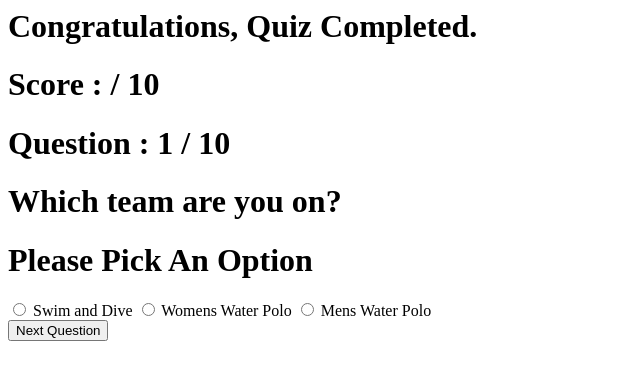
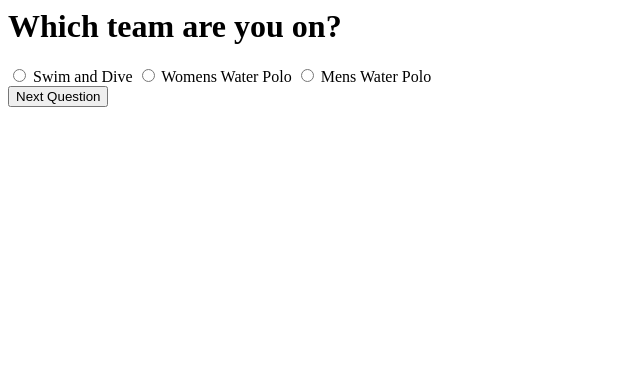
Before and after one commit to Cruedy/MixerMatch-old-, a plain HTML site: page quiz.html in a window 1280 px wide. Shown: the whole page, without its empty margins (0-640 px from the left). Drawn offline with Linux system fonts and the light colour scheme.

Commit message:
Removed excess text

```diff
--- a/quiz.html
+++ b/quiz.html
@@ -1,26 +1,17 @@
 <html>
     <body onload="NextQuestion(0)">
         <main>
-            <!-- creating a modal for when quiz ends -->
             <div class="modal-container" id="score-modal">
 
                 <div class="modal-content-container">
-
-                    <h1>Congratulations, Quiz Completed.</h1>
                     <div class="grade-details">
                         <p ><span id="remarks"></span></p>
                     </div>
 
                 </div>
             </div>
-    <!-- end of modal of quiz details-->
 
             <div class="game-quiz-container">
-
-                <div class="game-details-container">
-                    <h1>Score : <span id="player-score"></span> / 10</h1>
-                    <h1> Question : <span id="question-number"></span> / 10</h1>
-                </div>
 
                 <div class="game-question-container">
                     <h1 id="display-question"></h1>
@@ -29,11 +20,6 @@
                 <div class="game-options-container">
 
                    <div class="modal-container" id="option-modal">
-
-                        <div class="modal-content-container">
-                             <h1>Please Pick An Option</h1>
-
-                        </div>
 
                    </div>
 
--- a/quiz.js
+++ b/quiz.js
@@ -32,15 +32,14 @@ const questions = [
     }
 ]
 
-let questionNumber = 1 //holds the current question number
 let indexNumber = 0 //will be used in displaying next question
+let answers = []
 
 // function for displaying next question in the array to dom
 //also handles displaying players and quiz information to dom
 function NextQuestion(index) {
     const currentQuestion = questions[index]
     console.log(currentQuestion)
-    document.getElementById("question-number").innerHTML = questionNumber
     document.getElementById("display-question").innerHTML = currentQuestion.question;
     if(Object.keys(currentQuestion).length === 3)
     {
@@ -78,9 +77,8 @@ function NextQuestion(index) {
         document.getElementById("option-three-label").innerHTML = currentQuestion.optionC;
         document.getElementById("option-four-label").innerHTML = currentQuestion.optionD;
     }
+    storeAnswer()
 }
-
-let answers = []
 
 function storeAnswer() {
     const options = document.getElementsByName("option"); //gets all elements with name of 'option' (in this the radio inputs)
@@ -130,4 +128,5 @@ function handleEndGame() {
     //data to display to score board
     document.getElementById('remarks').innerHTML = remark
 
+
 }
```
